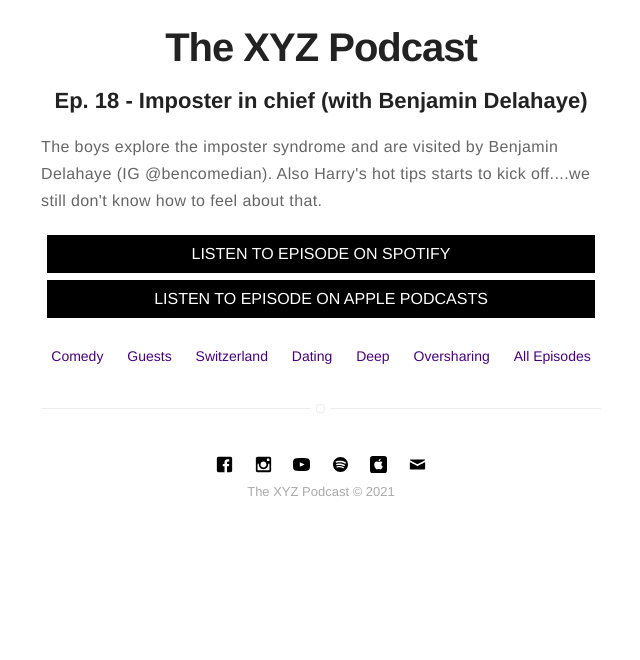
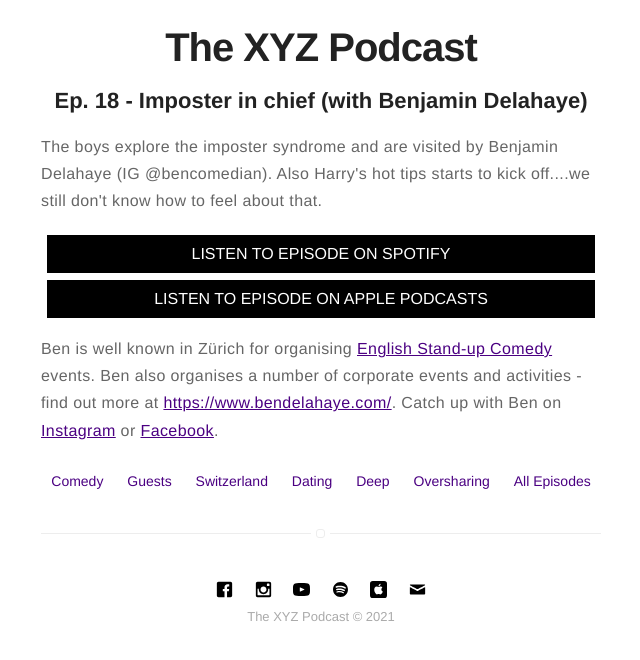
Before and after one commit to harryf/thexyzpodcast, a Jekyll site: the page built from _episodes/Ep_18_-_Imposter_in_chief_with_Benjamin_Delahaye.html, in a window 1280 px wide, cut to the strip 329-993 px from the top of the page. Shown: the top 660 px of the strip, without its empty margins (319-959 px from the left). Built offline with Jekyll 4.4.1, drawn with Linux system fonts in a browser that asks for light colours; before the commit the page ends 900 px from its top, so only the background shows below that.

Commit message:
Add some extra content to some of the episodes

```diff
--- a/_episodes/Ep_18_-_Imposter_in_chief_with_Benjamin_Delahaye.html
+++ b/_episodes/Ep_18_-_Imposter_in_chief_with_Benjamin_Delahaye.html
@@ -25,5 +25,7 @@
     <a href="{{ page.youtube }}" class="button" target="_blank">Watch Episode on YouTube</a>
     {% endif %}
 
-
+    <p>
+    Ben is well known in Zürich for organising <a href="https://www.facebook.com/englishstandupcomedy">English Stand-up Comedy</a> events. Ben also organises a number of corporate events and activities - find out more at <a href="https://www.bendelahaye.com/">https://www.bendelahaye.com/</a>. Catch up with Ben on <a href="https://www.instagram.com/bencomedian/">Instagram</a> or <a href="https://www.facebook.com/thebendelahaye">Facebook</a>.
+</p>
 </div>
--- a/_episodes/Ep_19_-_Fame_with_Ahmet_Bilge.html
+++ b/_episodes/Ep_19_-_Fame_with_Ahmet_Bilge.html
@@ -27,5 +27,7 @@
     <a href="{{ page.youtube }}" class="button" target="_blank">Watch Episode on YouTube</a>
     {% endif %}
 
-
+    <p>
+    Ahmet is well known in Switzerland for organising the American Stand-up Show and Comedy Nights Zürich. Find out more about Ahmet at <a href="https://www.ahmetbilgecomedy.com/">https://www.ahmetbilgecomedy.com/</a>
+</p>
 </div>
--- a/_episodes/Ep_22_-_Culture_Clash_with_Nick_Capper.html
+++ b/_episodes/Ep_22_-_Culture_Clash_with_Nick_Capper.html
@@ -25,5 +25,7 @@
     <a href="{{ page.youtube }}" class="button" target="_blank">Watch Episode on YouTube</a>
     {% endif %}
 
-
+    <p>
+    Nick is an Australian comedian who can be heard on his two podcasts <a href="https://omny.fm/shows/the-phone-hacks/playlists/podcast">The Phone Hacks Podcast</a and <a href="https://flatstick69.podbean.com/">Flat Stick Podcast</a>. Find out more about Nick at <a href="http://www.nickcapper.com/">http://www.nickcapper.com/</a>.
+</p>
 </div>
--- a/_episodes/Ep_35_-_The_Death_of_Bryan_Vokey.html
+++ b/_episodes/Ep_35_-_The_Death_of_Bryan_Vokey.html
@@ -26,6 +26,5 @@
     {% endif %}
 
     <p>Short: "<strong>That time Bill Burr trashed Tony Hinchcliffe on Kill Tony</strong>" ...</p>
-    <iframe width="560" height="315" src="https://www.youtube.com/embed/MuxrjYa_stU" title="YouTube video player" frameborder="0" allow="accelerometer; autoplay; clipboard-write; encrypted-media; gyroscope; picture-in-picture" allowfullscreen></iframe>
-
+<iframe width="560" height="315" src="https://www.youtube.com/embed/MuxrjYa_stU" title="YouTube video player" frameborder="0" allow="accelerometer; autoplay; clipboard-write; encrypted-media; gyroscope; picture-in-picture" allowfullscreen></iframe>
 </div>
--- /dev/null
+++ b/_extra/ep-18-imposter-in-chief-with-benjamin-delahaye.html
@@ -0,0 +1,3 @@
+<p>
+    Ben is well known in Zürich for organising <a href="https://www.facebook.com/englishstandupcomedy">English Stand-up Comedy</a> events. Ben also organises a number of corporate events and activities - find out more at <a href="https://www.bendelahaye.com/">https://www.bendelahaye.com/</a>. Catch up with Ben on <a href="https://www.instagram.com/bencomedian/">Instagram</a> or <a href="https://www.facebook.com/thebendelahaye">Facebook</a>.
+</p>
--- /dev/null
+++ b/_extra/ep-19-fame-with-ahmet-bilge.html
@@ -0,0 +1,3 @@
+<p>
+    Ahmet is well known in Switzerland for organising the American Stand-up Show and Comedy Nights Zürich. Find out more about Ahmet at <a href="https://www.ahmetbilgecomedy.com/">https://www.ahmetbilgecomedy.com/</a>
+</p>
--- /dev/null
+++ b/_extra/ep-22-culture-clash-with-nick-capper.html
@@ -0,0 +1,3 @@
+<p>
+    Nick is an Australian comedian who can be heard on his two podcasts <a href="https://omny.fm/shows/the-phone-hacks/playlists/podcast">The Phone Hacks Podcast</a and <a href="https://flatstick69.podbean.com/">Flat Stick Podcast</a>. Find out more about Nick at <a href="http://www.nickcapper.com/">http://www.nickcapper.com/</a>.
+</p>
```
Also changed, not shown: _data/metadata.json (+7 -7 lines), _extra/ep-26-sexari-with-tamara-isabelle.html (added), _extra/ep-33-why-women-arent-funny-with-caro-cacao.html (added), _extra/ep-34-heckling-and-bombing-with-mateo-gudenrath.html (added), _extra/ep-36-from-lichtenstein-with-love-with-moritz-schadler.html (added).
